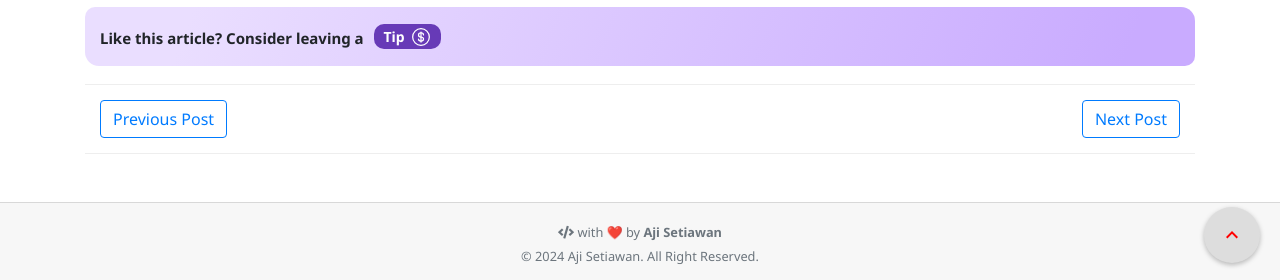
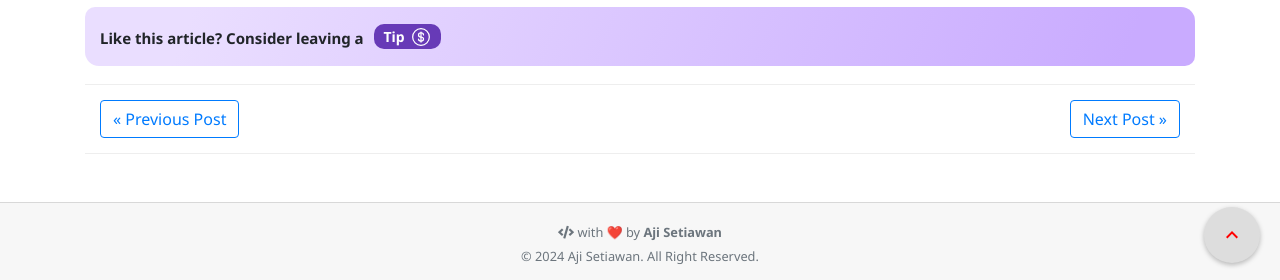
Before and after one commit to ajisetiawan716/ajisetiawan716.github.io, a Jekyll site: the page built from _posts/2023-12-15-cara-daftar-domain-my.id-murah-di-dewabiz.md, in a window 1280 px wide and 900 px high, scrolled down 6388 px. Shown: the part 617-897 px from the top of the window. Built offline with Jekyll 4.4.1, drawn with Linux system fonts in a browser that asks for light colours; nearby versions of some CDN libraries; emoji names are drawn with the system emoji font; comment, search, counter and statistics services are not loaded; a style sheet for code colours, icons or effects is not loaded.

Commit message:
Update prev-next-post.html

```diff
--- a/_includes/blog/prev-next-post.html
+++ b/_includes/blog/prev-next-post.html
@@ -34,12 +34,12 @@
 <div class="pager">
   {% if page.previous %}
   <li>
-    <a class="btn btn-outline-primary" href="{{ page.previous.url }}">Previous Post</a>
+    <a class="btn btn-outline-primary" href="{{ page.previous.url }}">&laquo; Previous Post</a>
   </li>
   {% endif %}
   {% if page.next %}
   <li class="next">
-    <a class="btn btn-outline-primary" href="{{ page.next.url }}">Next Post</a>
+    <a class="btn btn-outline-primary" href="{{ page.next.url }}">Next Post &raquo;</a>
   </li>
   {% endif %}
 </div>
```
